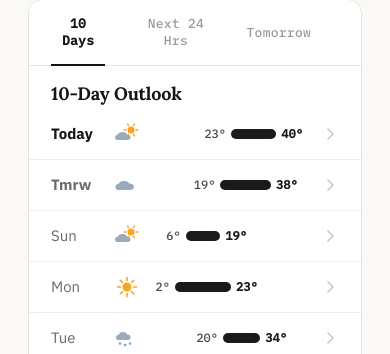
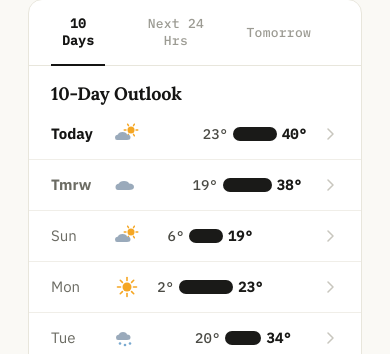
Before and after one commit to noahpan2/weather-forecaster, a React (Vite) app: page / in a window 390 px wide. Shown: the part 490-844 px from the top of the page. Built offline with nearby package versions, Linux system fonts and the light colour scheme.

Commit message:
Increase 10-day bar height and temperature label font size for mobile readability
Co-Authored-By: Claude Sonnet 4.6 <noreply@anthropic.com>

```diff
--- a/src/index.css
+++ b/src/index.css
@@ -69,7 +69,7 @@ a { color: inherit; }
 
 /* Temp pill track — labels overflow it vertically, that's fine */
 .temp-track {
-  position: relative; height: 10px; border-radius: 4px; background: transparent;
+  position: relative; height: 14px; border-radius: 4px; background: transparent;
   overflow: visible;
 }
 .temp-pill {
@@ -80,7 +80,7 @@ a { color: inherit; }
 /* Lo/Hi labels — absolutely positioned at the pill's left/right edges */
 .bar-lo, .bar-hi {
   position: absolute; top: 50%;
-  font-size: 12px; font-family: 'IBM Plex Mono', monospace;
+  font-size: 14px; font-family: 'IBM Plex Mono', monospace;
   white-space: nowrap; line-height: 1;
 }
 .bar-lo {
@@ -95,7 +95,7 @@ a { color: inherit; }
 }
 
 @media (max-width: 480px) {
-  .bar-area { padding: 0 28px 0 24px; }
+  .bar-area { padding: 0 28px 0 28px; }
 }
 
 /* Detail grid */
```
